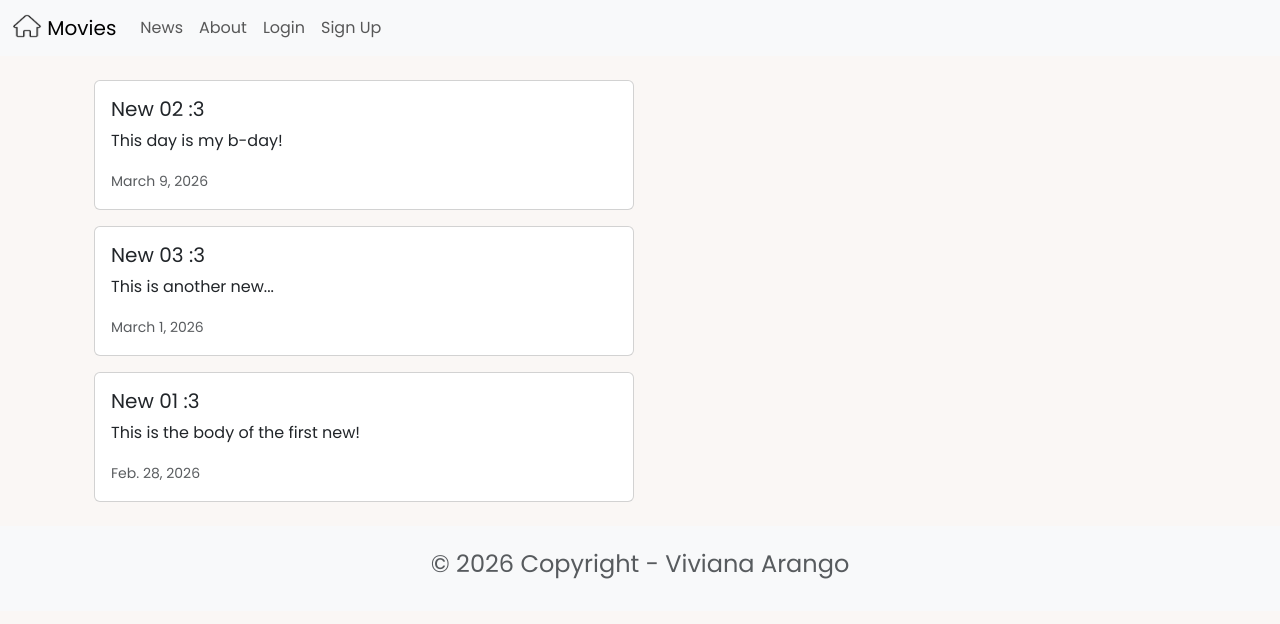
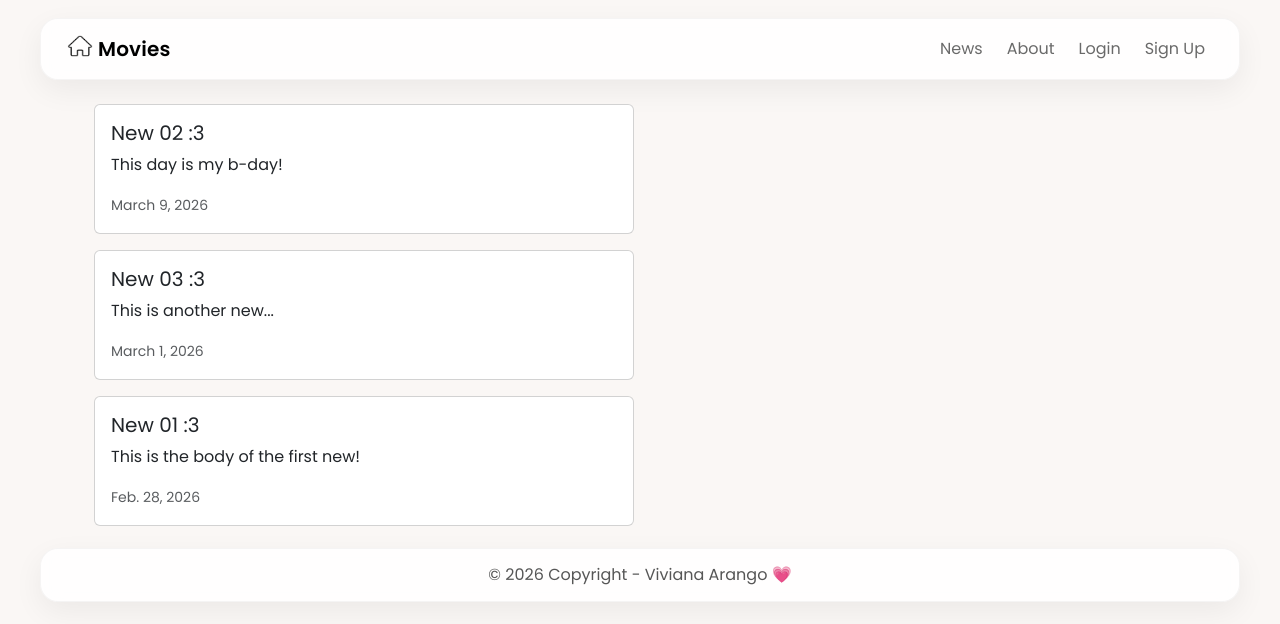
Before and after one commit to ViVi09030/MovieReviews_PI1, a Django app: page /news/ in a window 1280 px wide. Shown: the top 624 px of the page. Run offline with Django 5.2, Linux system fonts and the light colour scheme; data comes from the database, SQL or seed files in the repository.

Commit message:
feat: new design for menu and footer

```diff
--- a/movie/static/movie/styles.css
+++ b/movie/static/movie/styles.css
@@ -117,14 +117,71 @@ body {
   margin-bottom: 10px;
 }
 
-.footer {
-  margin-top: 60px;
-  padding: 20px 0;
-  text-align: center;
-  color: #999;
-  font-size: 14px;
+/* ===== Navbar con estilo "home" ===== */
+.app-navbar{
+  background: rgba(255,255,255,0.85);
+  backdrop-filter: blur(10px);
+  border-radius: 18px;
+  margin: 18px auto;
+  max-width: 1200px;
+  padding: 10px 14px;
+  box-shadow: 0 10px 30px rgba(0,0,0,0.06);
+  border: 1px solid rgba(0,0,0,0.04);
+  font-family: 'Poppins', sans-serif;
 }
 
-.footer p {
+.app-brand{
+  font-weight: 600;
+  letter-spacing: 0.2px;
+}
+
+.app-navlinks .nav-link{
+  font-weight: 500;
+  opacity: 0.9;
+  margin-left: 8px;
+  border-radius: 12px;
+  padding: 8px 12px;
+  transition: transform 0.15s ease, background 0.15s ease;
+}
+
+.app-navlinks .nav-link:hover{
+  background: rgba(255, 105, 180, 0.10);
+  transform: translateY(-1px);
+}
+
+.app-navlinks .nav-pill{
+  background: rgba(255, 105, 180, 0.14);
+}
+
+.app-navlinks .nav-pill:hover{
+  background: rgba(255, 105, 180, 0.20);
+}
+
+.app-toggler{
+  border: none;
+  box-shadow: none;
+}
+.app-toggler:focus{
+  box-shadow: none;
+}
+
+/* ===== Footer con estilo "home" ===== */
+.app-footer{
+  max-width: 1200px;
+  margin: 22px auto 28px auto;
+  padding: 14px 16px;
+  border-radius: 18px;
+  background: rgba(255,255,255,0.85);
+  backdrop-filter: blur(10px);
+  box-shadow: 0 10px 30px rgba(0,0,0,0.06);
+  border: 1px solid rgba(0,0,0,0.04);
+  text-align: center;
+  font-family: 'Poppins', sans-serif;
+  color: #444;
+}
+
+.app-footer p{
   margin: 0;
+  font-weight: 500;
+  opacity: 0.9;
 }
--- a/moviereviews/templates/base.html
+++ b/moviereviews/templates/base.html
@@ -25,21 +25,21 @@
 <body>
 
 <!-- Navbar -->
-<nav class="navbar navbar-expand-lg navbar-light bg-body-tertiary">
+<nav class="navbar navbar-expand-lg app-navbar">
   <div class="container-fluid">
-    <a class="navbar-brand" href="{% url 'home' %}">
-      <img src="{% static 'images/home.png' %}" alt="" width="30" height="24" class="d-inline-block align-text-top" />
+    <a class="navbar-brand app-brand" href="{% url 'home' %}">
+      <img src="{% static 'images/home.png' %}" alt="" width="26" height="22" class="d-inline-block align-text-top" />
       Movies
     </a>
 
-    <button class="navbar-toggler" type="button" data-bs-toggle="collapse"
+    <button class="navbar-toggler app-toggler" type="button" data-bs-toggle="collapse"
             data-bs-target="#navbarSupportedContent" aria-controls="navbarSupportedContent"
             aria-expanded="false" aria-label="Toggle navigation">
       <span class="navbar-toggler-icon"></span>
     </button>
 
     <div class="collapse navbar-collapse" id="navbarSupportedContent">
-      <ul class="navbar-nav me-auto mb-2 mb-lg-0">
+      <ul class="navbar-nav ms-auto mb-2 mb-lg-0 app-navlinks">
         <li class="nav-item">
           <a class="nav-link" href="{% url 'news' %}">News</a>
         </li>
@@ -57,21 +57,15 @@
   </div>
 </nav>
 
-<!-- Bloque de contenido (según PDF) -->
+<!-- Bloque de contenido -->
 <div class="container">
   {% block content %}
   {% endblock content %}
 </div>
 
-<!-- Footer (según PDF) -->
-<footer class="text-center text-lg-start bg-light text-muted mt-4">
-  <div class="container">
-    <div class="row">
-      <div class="text-center p-4">
-        <h4>© 2026 Copyright - Viviana Arango</h4>
-      </div>
-    </div>
-  </div>
+<!-- Footer -->
+<footer class="app-footer">
+  <p>© 2026 Copyright - Viviana Arango 💗</p>
 </footer>
 
 </body>
```
